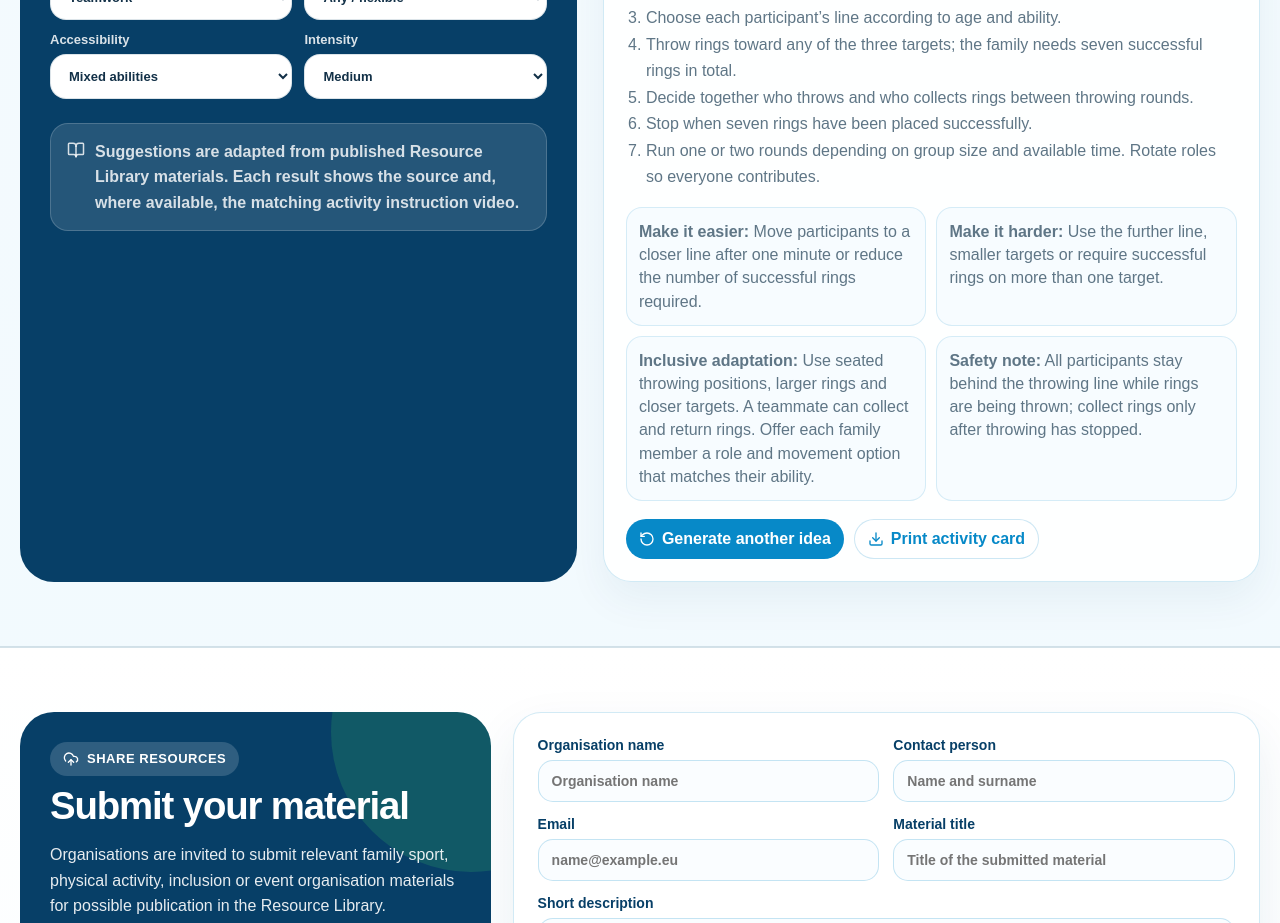
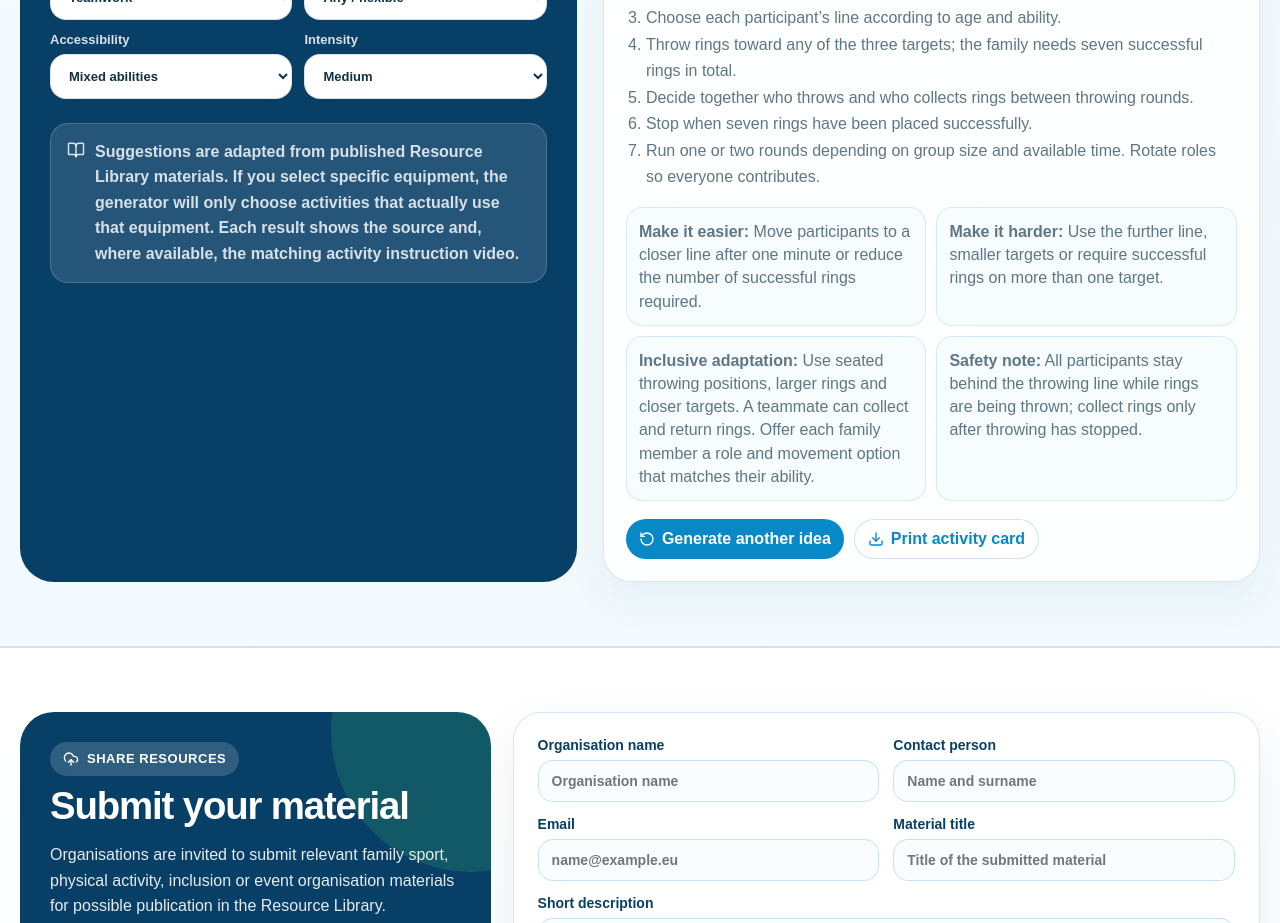
Before and after one commit to ronaldsrezais-cpu/knowledge-hub, a Next.js app: page / in a window 1280 px wide. Shown: the part 3220-4143 px from the top of the page. Built offline with nearby package versions, Linux system fonts and the light colour scheme.

Commit message:
Clarify activity generator equipment choices

```diff
--- a/app/page.tsx
+++ b/app/page.tsx
@@ -427,11 +427,11 @@ export default function Page() {
               <label>Location<select value={location} onChange={e => { setLocation(e.target.value); setIdeaIndex(0); }}><option>Home / indoor space</option><option>Park / outdoor space</option><option>Beach</option><option>Sports hall</option><option>School yard</option><option>Playground</option><option>Small indoor space</option><option>Community event area</option></select></label>
               <label>Time available<select value={duration} onChange={e => { setDuration(e.target.value); setIdeaIndex(0); }}><option>5 minutes</option><option>10 minutes</option><option>15 minutes</option><option>20 minutes</option><option>30 minutes</option><option>45 minutes</option><option>60 minutes</option></select></label>
               <label>Goal<select value={goal} onChange={e => { setGoal(e.target.value); setIdeaIndex(0); }}><option value="energy">Energy boost</option><option value="teamwork">Teamwork</option><option value="balance">Balance & coordination</option><option value="calm">Calm movement</option><option value="connection">Intergenerational connection</option><option value="accuracy">Accuracy / target practice</option><option value="memory">Memory & focus</option><option value="strategy">Strategy & decision-making</option><option value="event">Event station / relay format</option></select></label>
-              <label>Equipment available<select value={equipment} onChange={e => { setEquipment(e.target.value); setIdeaIndex(0); }}><option value="any">Any / flexible</option><option value="none">No special equipment</option><option value="a ball or balloon">Ball / soft ball</option><option value="cones or household objects">Cones / markers</option><option value="hula hoops or rope circles">Rings / hoops</option><option value="target equipment">Target / throwing equipment</option><option value="puzzle or cards">Puzzle / cards</option><option value="containers and cards">Boxes / containers + cards</option><option value="spoons and small ball">Spoons + small ball</option><option value="air and water equipment">Air pump / water-channel equipment</option><option value="music">Music</option><option value="chalk or paper cards">Chalk / paper cards</option><option value="basket or box">Basket / box</option><option value="mixed balls and markers">Mixed balls + markers</option></select></label>
+              <label>Equipment available<select value={equipment} onChange={e => { setEquipment(e.target.value); setIdeaIndex(0); }}><option value="any">Any / flexible</option><option value="none">No special equipment</option><option value="a ball or balloon">Ball / soft ball</option><option value="cones or household objects">Cones / markers</option><option value="hula hoops or rope circles">Rings / hoops</option><option value="target equipment">Target / throwing equipment</option><option value="puzzle or cards">Puzzle / picture cards</option><option value="containers and cards">Boxes / containers + sorting cards</option><option value="spoons and small ball">Spoons + small ball</option><option value="air and water equipment">Water channel + hand air pumps</option><option value="sloped track and small ball">Sloped track + table-tennis ball</option><option value="music">Music</option><option value="chalk or paper cards">Paper task / sorting cards</option><option value="basket or box">Basket / box</option><option value="mixed balls and markers">Mixed balls + markers</option></select></label>
               <label>Accessibility<select value={accessibility} onChange={e => { setAccessibility(e.target.value); setIdeaIndex(0); }}><option value="mixed">Mixed abilities</option><option value="low">Limited mobility</option><option value="wheelchair">Wheelchair-friendly</option><option value="sensory">Sensory-friendly</option><option value="norunning">No running / low impact</option><option value="younger">Younger children</option><option value="large">Large group</option><option value="outdoor">Outdoor/weather adaptable</option></select></label>
               <label>Intensity<select value={intensity} onChange={e => { setIntensity(e.target.value); setIdeaIndex(0); }}><option>Very low</option><option>Low</option><option>Medium</option><option>Active</option><option>High-energy</option></select></label>
             </div>
-            <p className="generator-source-note"><BookOpen size={18}/> Suggestions are adapted from published Resource Library materials. Each result shows the source and, where available, the matching activity instruction video.</p>
+            <p className="generator-source-note"><BookOpen size={18}/> Suggestions are adapted from published Resource Library materials. If you select specific equipment, the generator will only choose activities that actually use that equipment. Each result shows the source and, where available, the matching activity instruction video.</p>
           </div>
           <div className="result activity-card-output">
             <span className="badge">Generated activity card</span>
```
